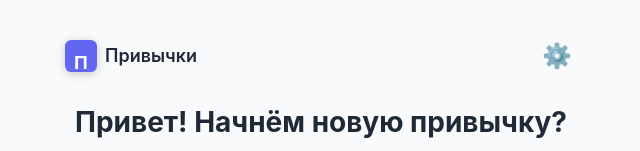
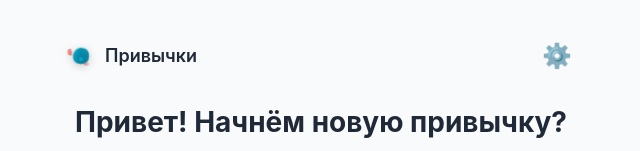
Before and after one commit to Tilkerman/project-pwa, a Vue app: page / in a window 1280 px wide. Shown: the top 151 px of the page, without its empty margins (319-959 px from the left). Built offline with nearby package versions, Linux system fonts and the light colour scheme.

Commit message:
Restore original moon and pendulum icon

```diff
--- a/src/components/AppLogo.vue
+++ b/src/components/AppLogo.vue
@@ -7,20 +7,113 @@
       xmlns="http://www.w3.org/2000/svg"
       class="logo-svg"
     >
-      <!-- Фон - фиолетово-синий -->
-      <rect width="200" height="200" rx="40" fill="#6366f1"/>
+      <defs>
+        <!-- Красное свечение -->
+        <filter id="redGlow" x="-50%" y="-50%" width="200%" height="200%">
+          <feGaussianBlur in="SourceGraphic" stdDeviation="4"/>
+          <feComponentTransfer>
+            <feFuncA type="linear" slope="2"/>
+          </feComponentTransfer>
+          <feMerge>
+            <feMergeNode/>
+            <feMergeNode in="SourceGraphic"/>
+          </feMerge>
+        </filter>
 
-      <!-- Буква П -->
-      <text
-        x="100"
-        y="140"
-        font-family="Arial, sans-serif"
-        font-size="120"
-        font-weight="bold"
-        fill="white"
-        text-anchor="middle"
-        dominant-baseline="central"
-      >П</text>
+        <!-- Градиент для луны -->
+        <linearGradient id="moonGradient" x1="0%" y1="0%" x2="100%" y2="100%">
+          <stop offset="0%" style="stop-color:#06b6d4;stop-opacity:1" />
+          <stop offset="50%" style="stop-color:#0891b2;stop-opacity:1" />
+          <stop offset="100%" style="stop-color:#0e7490;stop-opacity:1" />
+        </linearGradient>
+
+        <!-- Градиент для красного свечения -->
+        <radialGradient id="redGlowGradient" cx="30%" cy="50%">
+          <stop offset="0%" style="stop-color:#ef4444;stop-opacity:0.8" />
+          <stop offset="50%" style="stop-color:#dc2626;stop-opacity:0.4" />
+          <stop offset="100%" style="stop-color:#991b1b;stop-opacity:0" />
+        </radialGradient>
+      </defs>
+
+      <!-- Красное свечение (фон) -->
+      <g opacity="0.7">
+        <!-- Левая сторона - прямоугольные полосы с эффектом глитча -->
+        <rect x="20" y="60" width="8" height="30" fill="#ef4444" filter="url(#redGlow)" opacity="0.9">
+          <animate attributeName="opacity" values="0.9;0.6;0.9" dur="2s" repeatCount="indefinite"/>
+        </rect>
+        <rect x="30" y="55" width="6" height="40" fill="#dc2626" filter="url(#redGlow)" opacity="0.8">
+          <animate attributeName="opacity" values="0.8;0.5;0.8" dur="1.5s" repeatCount="indefinite"/>
+        </rect>
+        <rect x="38" y="70" width="5" height="25" fill="#ef4444" filter="url(#redGlow)" opacity="0.7">
+          <animate attributeName="opacity" values="0.7;0.4;0.7" dur="1.8s" repeatCount="indefinite"/>
+        </rect>
+
+        <!-- Дополнительные полосы для эффекта -->
+        <rect x="25" y="65" width="4" height="20" fill="#f87171" opacity="0.5">
+          <animate attributeName="x" values="25;27;25" dur="0.3s" repeatCount="indefinite"/>
+        </rect>
+
+        <!-- Правая сторона - мягкое свечение -->
+        <ellipse cx="140" cy="150" rx="25" ry="15" fill="url(#redGlowGradient)">
+          <animate attributeName="opacity" values="0.6;0.4;0.6" dur="3s" repeatCount="indefinite"/>
+        </ellipse>
+      </g>
+
+      <!-- Полумесяц (луна) -->
+      <path d="M 100 50
+               Q 60 50 50 100
+               Q 50 150 100 150
+               Q 150 150 150 100
+               Q 150 50 100 50
+               Z
+               M 100 50
+               Q 80 50 70 100
+               Q 80 150 100 150
+               Z"
+            fill="url(#moonGradient)"
+            stroke="#0891b2"
+            stroke-width="1"/>
+
+      <!-- Внутренняя часть луны (вырез) -->
+      <path d="M 100 50
+               Q 80 50 70 100
+               Q 80 150 100 150
+               Q 120 150 130 100
+               Q 120 50 100 50
+               Z"
+            fill="#0e7490"
+            opacity="0.3"/>
+
+      <!-- Маятник внутри луны -->
+      <g transform="translate(100, 100)">
+        <!-- Линия маятника -->
+        <line x1="0" y1="-30" x2="0" y2="20" stroke="#0e7490" stroke-width="2" opacity="0.8"/>
+
+        <!-- Круглый груз маятника -->
+        <circle cx="0" cy="20" r="12" fill="#06b6d4" stroke="#0e7490" stroke-width="1.5"/>
+
+        <!-- Внутренний круг -->
+        <circle cx="0" cy="20" r="6" fill="#0891b2" opacity="0.6"/>
+
+        <!-- Стрелка (указывает на 2 часа) -->
+        <line x1="0" y1="20" x2="4" y2="16" stroke="#0e7490" stroke-width="2" stroke-linecap="round"/>
+      </g>
+
+      <!-- Глитч-эффекты на поверхности луны -->
+      <g opacity="0.6">
+        <rect x="55" y="85" width="3" height="8" fill="#0e7490" opacity="0.5">
+          <animate attributeName="x" values="55;57;55" dur="0.2s" repeatCount="indefinite"/>
+        </rect>
+        <rect x="60" y="90" width="2" height="6" fill="#0e7490" opacity="0.4">
+          <animate attributeName="x" values="60;62;60" dur="0.25s" repeatCount="indefinite"/>
+        </rect>
+        <rect x="65" y="88" width="2.5" height="5" fill="#0e7490" opacity="0.5">
+          <animate attributeName="x" values="65;67;65" dur="0.3s" repeatCount="indefinite"/>
+        </rect>
+        <rect x="58" y="92" width="1.5" height="4" fill="#155e75" opacity="0.4">
+          <animate attributeName="opacity" values="0.4;0.7;0.4" dur="0.5s" repeatCount="indefinite"/>
+        </rect>
+      </g>
     </svg>
   </div>
 </template>
```
Also changed, not shown: public/icon.svg, src/assets/logo.svg.
